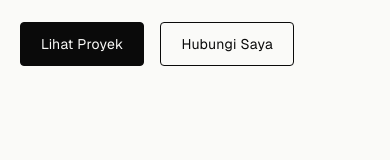
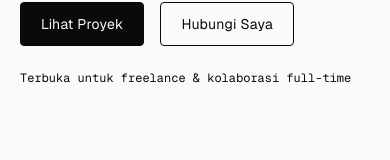
Before and after one commit to abdulrahemfaqih/faqih-portofolio, a Next.js app: page / in a window 390 px wide. Shown: the part 575-735 px from the top of the page. Built offline with nearby package versions, Linux system fonts and the light colour scheme; no server answers; the database is empty.

Commit message:
fix: border project section

```diff
--- a/components/sections/HeroSection.tsx
+++ b/components/sections/HeroSection.tsx
@@ -8,7 +8,6 @@
 
 import { motion } from "motion/react";
 import type { AboutMe } from "@/types/supabase";
-import Link from "next/link";
 import { ArrowDown } from "@phosphor-icons/react";
 
 interface HeroProps {
@@ -75,6 +74,18 @@ export default function HeroSection({ about }: HeroProps) {
                 Hubungi Saya
               </a>
             </motion.div>
+
+            {/* Status di mobile */}
+            <motion.div
+              className="mt-6 md:hidden"
+              initial={{ opacity: 0 }}
+              animate={{ opacity: 1 }}
+              transition={{ duration: 0.5, delay: 0.4 + STAGGER * 4 }}
+            >
+              <p className="font-[family-name:var(--font-geist-mono)] text-xs text-[--ink-70]">
+                Terbuka untuk freelance & kolaborasi full-time
+              </p>
+            </motion.div>
           </div>
 
           {/* Kanan: Detail / meta info */}
@@ -99,7 +110,7 @@ export default function HeroSection({ about }: HeroProps) {
             <div>
               <p className="text-mono text-[--ink-45] mb-1">Status</p>
               <p className="font-[family-name:var(--font-geist-mono)] text-sm text-[--ink-70]">
-                Terbuka untuk peluang baru
+                Terbuka untuk freelance & kolaborasi full-time
               </p>
             </div>
           </motion.div>
--- a/components/ui/ProjectCard.tsx
+++ b/components/ui/ProjectCard.tsx
@@ -24,15 +24,16 @@ export default function ProjectCard({ project, index }: ProjectCardProps) {
       whileInView={{ opacity: 1, y: 0 }}
       viewport={{ once: true, margin: "-40px" }}
       transition={{ duration: 0.6, ease: [0.16, 1, 0.3, 1], delay: index * 0.1 }}
+      className="h-full"
     >
       <Link
         href={`/project/${project.slug}`}
-        className="group block card overflow-hidden"
+        className="group flex flex-col h-full card overflow-hidden"
         data-cursor="Lihat"
         aria-label={`Lihat detail proyek ${project.title}`}
       >
         {/* Thumbnail */}
-        <div className="relative aspect-[16/10] overflow-hidden bg-[--surface-alt]">
+        <div className="relative aspect-[16/10] overflow-hidden bg-[--surface-alt] shrink-0 border-b border-[--ink-12]">
           {project.thumbnail_url ? (
             <Image
               src={project.thumbnail_url}
@@ -52,9 +53,9 @@ export default function ProjectCard({ project, index }: ProjectCardProps) {
         </div>
 
         {/* Konten card */}
-        <div className="p-5">
+        <div className="p-5 flex flex-col flex-1">
           <div className="flex items-start justify-between gap-4 mb-3">
-            <h3 className="text-h2 font-[family-name:var(--font-fraunces)] text-[--ink] leading-snug">
+            <h3 className="text-xl font-[family-name:var(--font-fraunces)] font-bold text-[--ink] leading-snug">
               {project.title}
             </h3>
             <ArrowUpRight
@@ -69,7 +70,7 @@ export default function ProjectCard({ project, index }: ProjectCardProps) {
           </p>
 
           {/* Tech stack tags (maksimal 3 ditampilkan) */}
-          <div className="flex flex-wrap gap-2">
+          <div className="flex flex-wrap gap-2 mt-auto pt-2">
             {project.tech_stack.slice(0, 3).map((tech) => (
               <span key={tech} className="chip">{tech}</span>
             ))}
```
